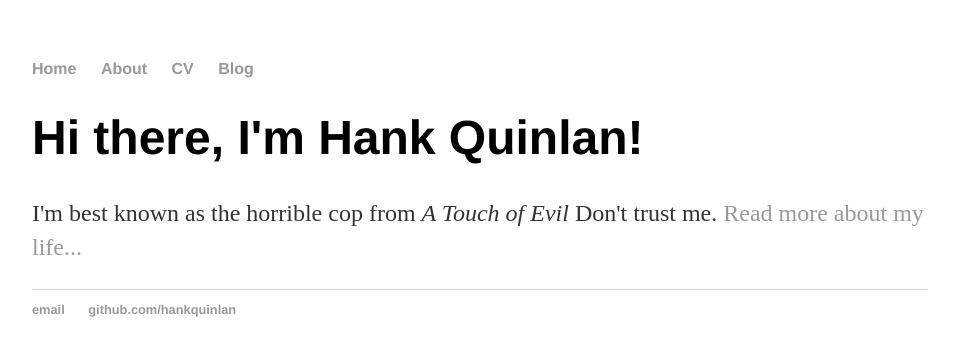
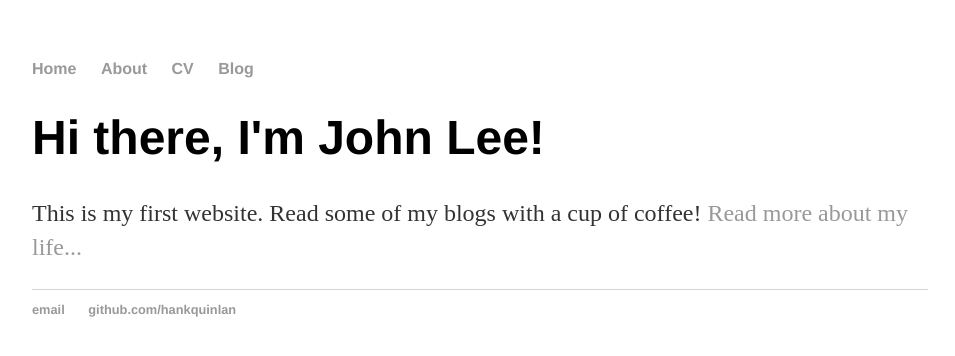
Before and after one commit to johnsungholee/johnsungholee.github.io, a Jekyll site: the page built from index.html, in a window 1280 px wide. Shown: the top 356 px of the page, without its empty margins (160-1115 px from the left). Built offline with Jekyll 4.4.1, drawn with Linux system fonts in a browser that asks for light colours.

Commit message:
Update index.html

```diff
--- a/index.html
+++ b/index.html
@@ -1,8 +1,8 @@
 ---
 layout: default
-title: Hank Quinlan, Horrible Cop
+title: John Lee
 ---
 <div class="blurb">
-	<h1>Hi there, I'm Hank Quinlan!</h1>
-	<p>I'm best known as the horrible cop from <em>A Touch of Evil</em> Don't trust me. <a href="/about">Read more about my life...</a></p>
+	<h1>Hi there, I'm John Lee!</h1>
+	<p>This is my first website.</em> Read some of my blogs with a cup of coffee! <a href="/about">Read more about my life...</a></p>
 </div><!-- /.blurb -->
```
